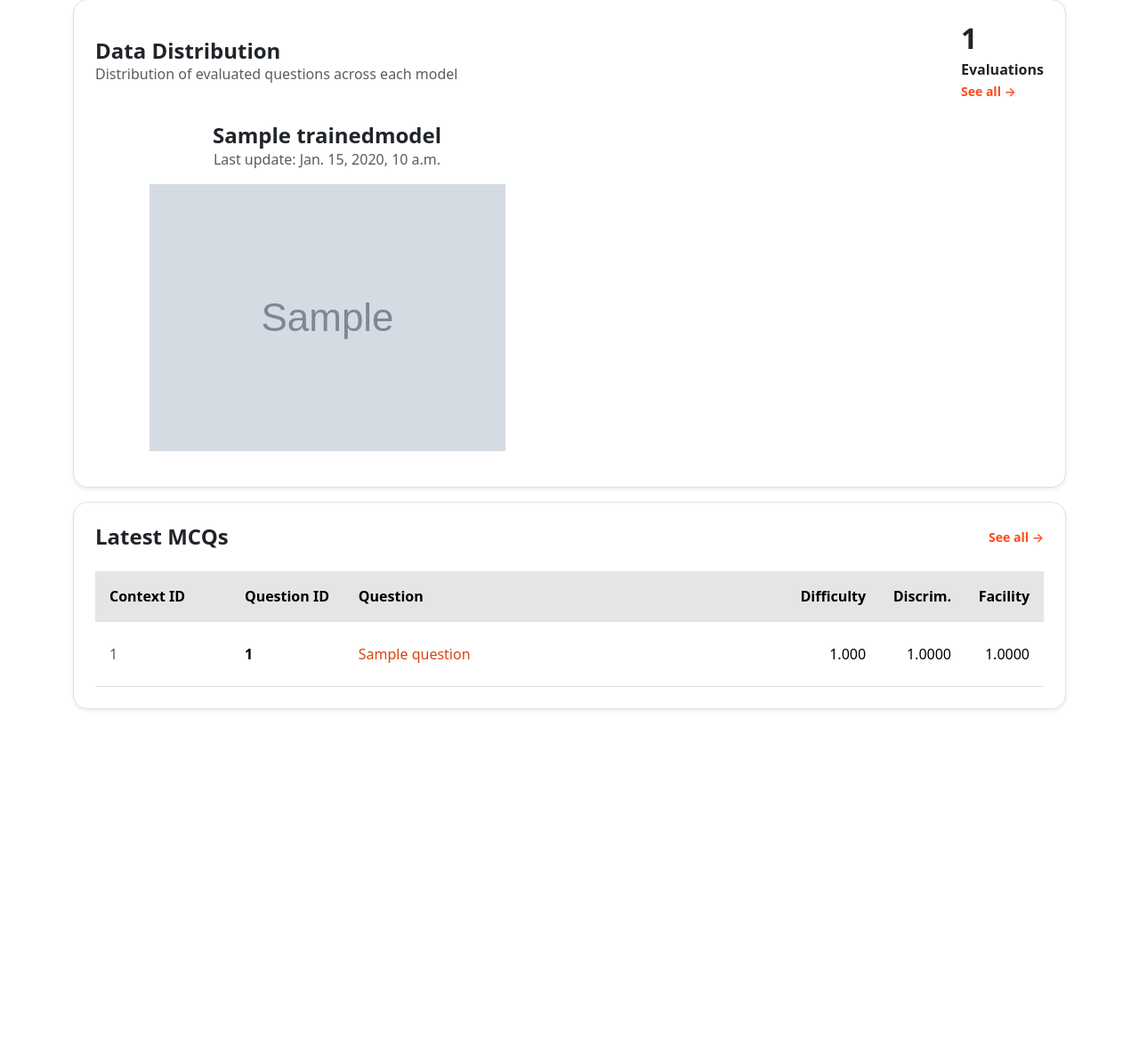
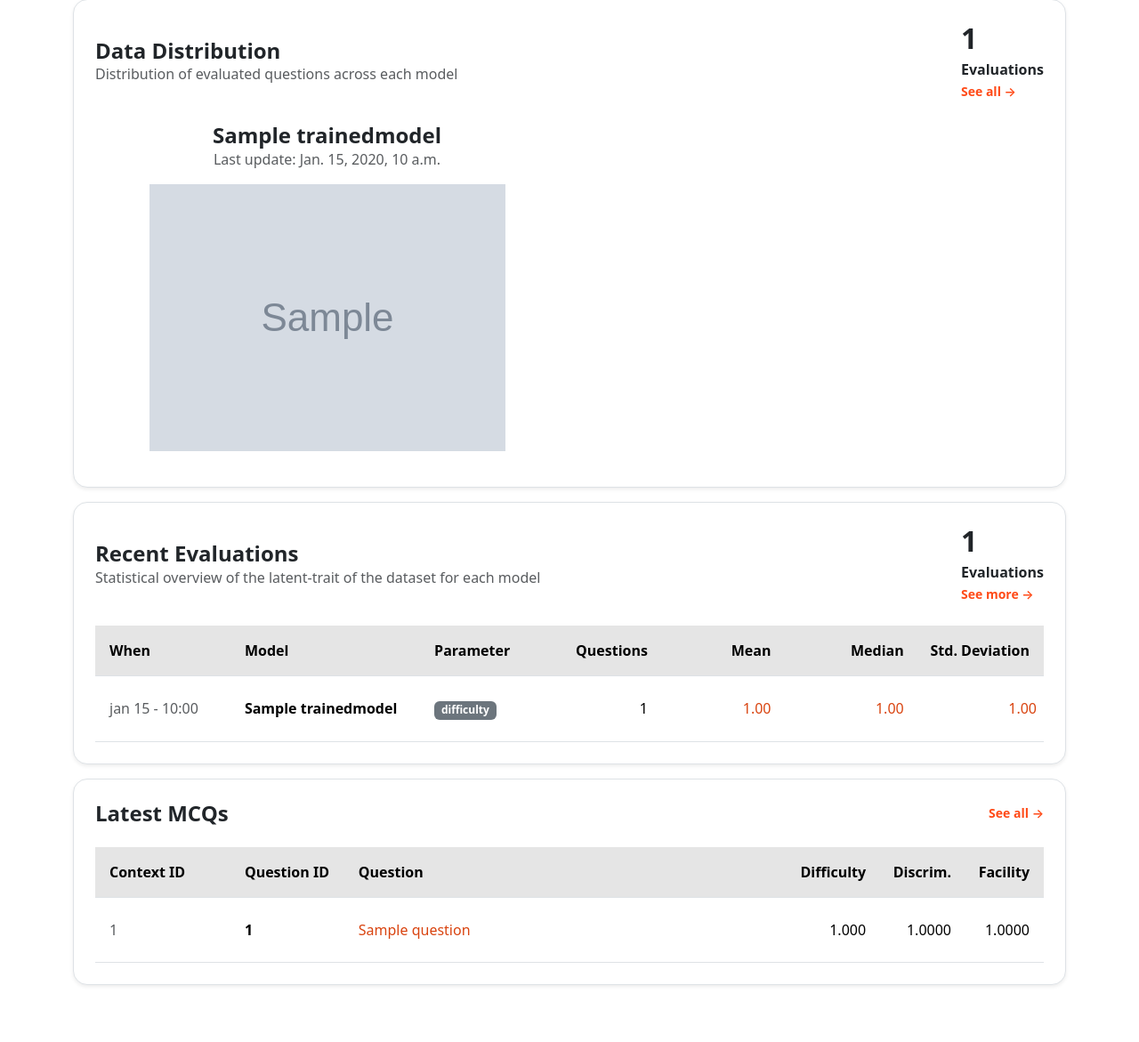
Before and after one commit to xPlume/QDET-App, a Django app: page / in a window 1280 px wide. Shown: the part 938-2109 px from the top of the page at 89% size. Before the commit the page ends 1736 px from the top, so only its background shows below. Run offline with Django 5.2, Linux system fonts and the light colour scheme; a user stored in the database is signed in; tables that the repository leaves empty hold one stand-in row (values such as "Sample post"); grey boxes marked "Sample" are stand-in pictures.

Commit message:
Table to display recent evaluations

```diff
--- a/Project/directory/models/Statistics.py
+++ b/Project/directory/models/Statistics.py
@@ -13,18 +13,20 @@ class Statistic(models.Model):
 	model_used = models.ForeignKey(TrainedModel, null=False, on_delete=models.CASCADE)
 
 	# Attributes
-	mean = models.DecimalField(max_digits=6, decimal_places=4, null=False, blank=False)
-	std_error = models.DecimalField(max_digits=6, decimal_places=4, null=False, blank=False)
-	median = models.DecimalField(max_digits=6, decimal_places=4, null=False, blank=False)
-	mode = models.DecimalField(max_digits=6, decimal_places=4, null=False, blank=False)
-	std_deviation = models.DecimalField(max_digits=6, decimal_places=4, null=False, blank=False)
-	variance = models.DecimalField(max_digits=6, decimal_places=4, null=False, blank=False)
-	kurtosis = models.DecimalField(max_digits=6, decimal_places=4, null=False, blank=False)
-	skewness = models.DecimalField(max_digits=6, decimal_places=4, null=False, blank=False)
-	minimum = models.DecimalField(max_digits=6, decimal_places=4, null=False, blank=False)
-	maximum = models.DecimalField(max_digits=6, decimal_places=4, null=False, blank=False)
-	range = models.DecimalField(max_digits=6, decimal_places=4, null=False, blank=False)
+	mean = models.DecimalField(max_digits=4, decimal_places=2, null=False, blank=False)
+	std_error = models.DecimalField(max_digits=4, decimal_places=2, null=False, blank=False)
+	median = models.DecimalField(max_digits=4, decimal_places=2, null=False, blank=False)
+	mode = models.DecimalField(max_digits=4, decimal_places=2, null=False, blank=False)
+	std_deviation = models.DecimalField(max_digits=4, decimal_places=2, null=False, blank=False)
+	variance = models.DecimalField(max_digits=4, decimal_places=2, null=False, blank=False)
+	kurtosis = models.DecimalField(max_digits=4, decimal_places=2, null=False, blank=False)
+	skewness = models.DecimalField(max_digits=4, decimal_places=2, null=False, blank=False)
+	minimum = models.DecimalField(max_digits=4, decimal_places=2, null=False, blank=False)
+	maximum = models.DecimalField(max_digits=4, decimal_places=2, null=False, blank=False)
+	range = models.DecimalField(max_digits=4, decimal_places=2, null=False, blank=False)
 	count = models.IntegerField(null=False, blank=False)
+
+	created_at = models.DateTimeField(auto_now_add=True)
 
 
 	def __str__(self):
--- a/Project/directory/templates/directory/index.html
+++ b/Project/directory/templates/directory/index.html
@@ -274,6 +274,76 @@
 
 
 
+		<!-- Recent Evaluation - Statistical data Table-->
+		<section>
+		<div class="card border rounded-4 shadow-sm p-4 my-3">
+
+			<!-- Title -->
+			<div class="d-flex justify-content-between align-items-center mb-4">
+				<div>
+					<h3 class="fw-bold fs-4 mb-0">Recent Evaluations</h3>
+					<p class="text-muted mb-0 small fs-6">Statistical overview of the latent-trait of the dataset for each model</p>
+				</div>
+				<div>
+					<h2 class="fw-bold mb-1">{{ nb_statistics }}</h2>
+					<p class="mb-0 fw-bold">Evaluations</p>
+					<a href="{% url 'user_questions' %}" class="text-primary fw-semibold small" style="text-decoration: none; color: inherit;">See more &rarr;</a>
+				</div>
+			</div>
+
+			<!-- Table start -->
+			<table class="table table-hover align-middle mb-0">
+				<thead>
+					<tr class="table-active border-bottom">
+						<th scope="col" class="py-3 ps-3" style="width: 15%;">When</th>
+						<th scope="col" class="py-3" style="width: 20%;">Model</th>
+						<th scope="col" class="py-3" style="width: 10%;">Parameter</th>
+						<th scope="col" class="py-3 text-end" style="width: 14%;">Questions</th>
+						<th scope="col" class="py-3 text-end" style="width: 13%;">Mean</th>
+						<th scope="col" class="py-3 text-end" style="width: 14%;">Median</th>
+						<th scope="col" class="py-3 text-end pe-3 d-none d-md-table-cell" style="width: 14%;">Std. Deviation</th>
+					</tr>
+				</thead>
+
+				<tbody>
+					{% for value in statistics %}
+						<tr class="position-relative">
+								<td class="py-4 ps-3">
+									<span class="text-muted d-block text-truncate-2">{{ value.created_at|date:"b d - H:i" }}</span>
+								</td>
+
+								<td class="py-4">
+									<span class="fw-bold">{{ value.model_used.title }}</span>
+								</td>
+
+								<td class="py-4">
+									<span class="badge bg-secondary">{{ value.model_used.parameter }}</span>
+								</td>
+
+								<td class="py-4 text-end">
+									<span class="">{{ value.count }}</span>
+								</td>
+
+								<td class="py-4 text-end">
+									<a href="#" class="fw-medium" style="text-decoration: none;">{{ value.mean }}</a>
+								</td>
+
+								<td class="py-4 text-end">
+									<a href="#" class="fw-medium" style="text-decoration: none;">{{ value.median }}</an>
+								</td>
+
+								<td class="py-4 text-end d-none d-md-table-cell">
+									<a href="#" class="fw-medium" style="text-decoration: none;">{{ value.std_deviation }}</a>
+								</td>
+							</a>
+						</tr>
+					{% endfor %}
+				</tbody>
+			</table>
+
+		</div>
+		</section>
+
 
 
 
@@ -306,7 +376,7 @@
 					{% for question in questions %}
 					<tr>
 						<td class="py-4 ps-3">
-							<span class="text-muted d-block text-truncate-2" title="Blogging: Confessing to the world...">{{ question.context.context_id }}</span>
+							<span class="text-muted d-block text-truncate-2">{{ question.context.context_id }}</span>
 						</td>
 
 						<td class="py-4">
--- a/Project/directory/views/index.py
+++ b/Project/directory/views/index.py
@@ -2,7 +2,7 @@ from django.shortcuts import render
 from django.core.paginator import Paginator
 
 
-from directory.models import Context, Question, TrainedModel, Histogram
+from directory.models import Context, Question, TrainedModel, Histogram, Statistic
 
 def index(request):
 
@@ -44,6 +44,15 @@ def index(request):
 		user = user
 	).count()
 
+	# Obtaning recent evaluations
+	statistics = Statistic.objects.filter(
+		user = user
+	).order_by('-id')[:4]
+
+	nb_statistics = Statistic.objects.filter(
+		user = user
+	).count()
+
 	template_name = "directory/index.html"
 	context = {
 		"user": user,
@@ -53,6 +62,8 @@ def index(request):
 		"questions": questions,
 		"histograms": histograms,
 		"nb_histograms": nb_histograms,
+		"statistics": statistics,
+		"nb_statistics": nb_statistics,
 	}
 
 	return render(request, template_name, context)
--- a/Project/modules/statistical_metrics.py
+++ b/Project/modules/statistical_metrics.py
@@ -37,6 +37,9 @@ def statistical_metrics(model_used, user):
 	range = maximum - minimum
 
 
+	# If entity of for that exact model and user exists, delete it.
+	Statistic.objects.filter(user=user, model_used=model_used).delete()
+
 	# Saving the results in a new object
 	new_statisctics_instance = Statistic(
 		user = user,
```
Also changed, not shown: Project/directory/migrations/0005_statistic_created_at.py (added), Project/directory/migrations/0006_alter_statistic_kurtosis_alter_statistic_maximum_and_more.py (added).
